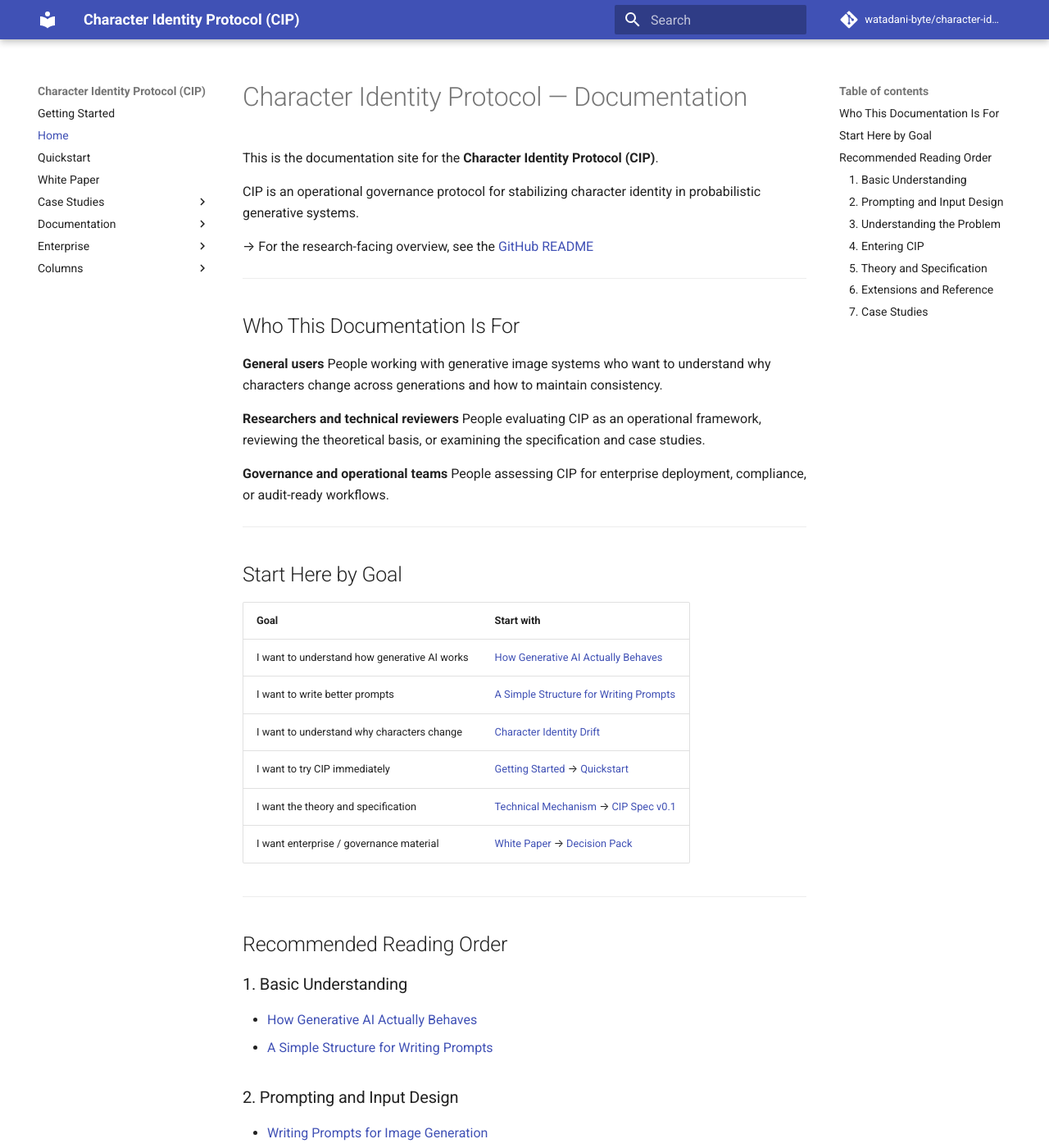
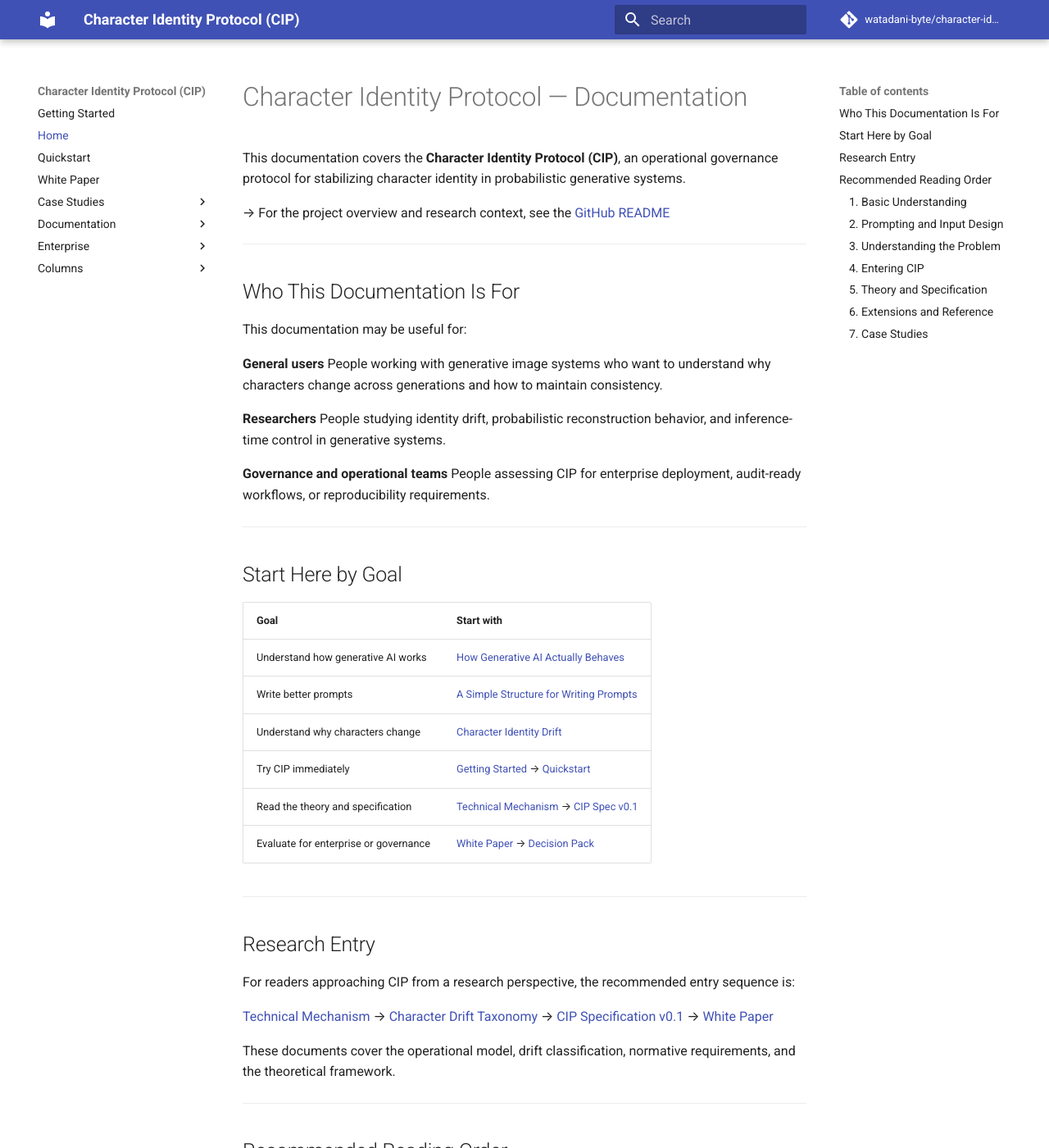
Before and after one commit to watadani-byte/character-identity-protocol, an MkDocs documentation site: the page built from docs/index.md, in a window 1280 px wide and 1400 px high. Shown: the whole window at 82% size. Built offline with MkDocs 1.6.1 and Material for MkDocs 9.7.7, drawn with Linux system fonts in a browser that asks for light colours; comment, search, counter and statistics services are not loaded.

Commit message:
index.md を更新

```diff
--- a/docs/index.md
+++ b/docs/index.md
@@ -1,36 +1,46 @@
 # Character Identity Protocol — Documentation
 
-This is the documentation site for the **Character Identity Protocol (CIP)**.
+This documentation covers the **Character Identity Protocol (CIP)**, an operational governance protocol for stabilizing character identity in probabilistic generative systems.
 
-CIP is an operational governance protocol for stabilizing character identity in probabilistic generative systems.
-
-→ For the research-facing overview, see the [GitHub README](https://github.com/watadani-byte/character-identity-protocol)
+→ For the project overview and research context, see the [GitHub README](https://github.com/watadani-byte/character-identity-protocol)
 
 -----
 
 ## Who This Documentation Is For
 
+This documentation may be useful for:
+
 **General users**
 People working with generative image systems who want to understand why characters change across generations and how to maintain consistency.
 
-**Researchers and technical reviewers**
-People evaluating CIP as an operational framework, reviewing the theoretical basis, or examining the specification and case studies.
+**Researchers**
+People studying identity drift, probabilistic reconstruction behavior, and inference-time control in generative systems.
 
 **Governance and operational teams**
-People assessing CIP for enterprise deployment, compliance, or audit-ready workflows.
+People assessing CIP for enterprise deployment, audit-ready workflows, or reproducibility requirements.
 
 -----
 
 ## Start Here by Goal
 
-|Goal                                        |Start with                                                                       |
-|--------------------------------------------|---------------------------------------------------------------------------------|
-|I want to understand how generative AI works|[How Generative AI Actually Behaves](column_how_generative_ai_behaves.md)        |
-|I want to write better prompts              |[A Simple Structure for Writing Prompts](column_prompt_structure.md)             |
-|I want to understand why characters change  |[Character Identity Drift](column_identity_drift.md)                             |
-|I want to try CIP immediately               |[Getting Started](getting_started.md) → [Quickstart](quickstart.md)              |
-|I want the theory and specification         |[Technical Mechanism](technical_mechanism.md) → [CIP Spec v0.1](cip_spec_v0.1.md)|
-|I want enterprise / governance material     |[White Paper](whitepaper_v1.md) → [Decision Pack](decision_pack.md)              |
+|Goal                                 |Start with                                                                       |
+|-------------------------------------|---------------------------------------------------------------------------------|
+|Understand how generative AI works   |[How Generative AI Actually Behaves](column_how_generative_ai_behaves.md)        |
+|Write better prompts                 |[A Simple Structure for Writing Prompts](column_prompt_structure.md)             |
+|Understand why characters change     |[Character Identity Drift](column_identity_drift.md)                             |
+|Try CIP immediately                  |[Getting Started](getting_started.md) → [Quickstart](quickstart.md)              |
+|Read the theory and specification    |[Technical Mechanism](technical_mechanism.md) → [CIP Spec v0.1](cip_spec_v0.1.md)|
+|Evaluate for enterprise or governance|[White Paper](whitepaper_v1.md) → [Decision Pack](decision_pack.md)              |
+
+-----
+
+## Research Entry
+
+For readers approaching CIP from a research perspective, the recommended entry sequence is:
+
+[Technical Mechanism](technical_mechanism.md) → [Character Drift Taxonomy](character_drift_taxonomy.md) → [CIP Specification v0.1](cip_spec_v0.1.md) → [White Paper](whitepaper_v1.md)
+
+These documents cover the operational model, drift classification, normative requirements, and the theoretical framework.
 
 -----
 
```
